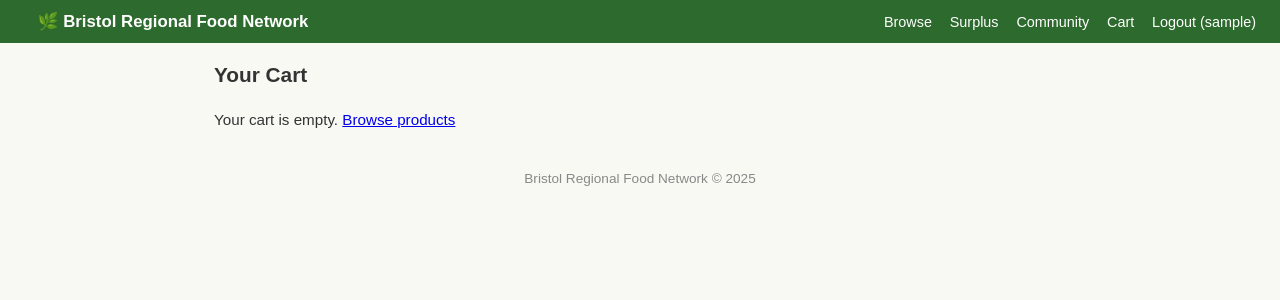
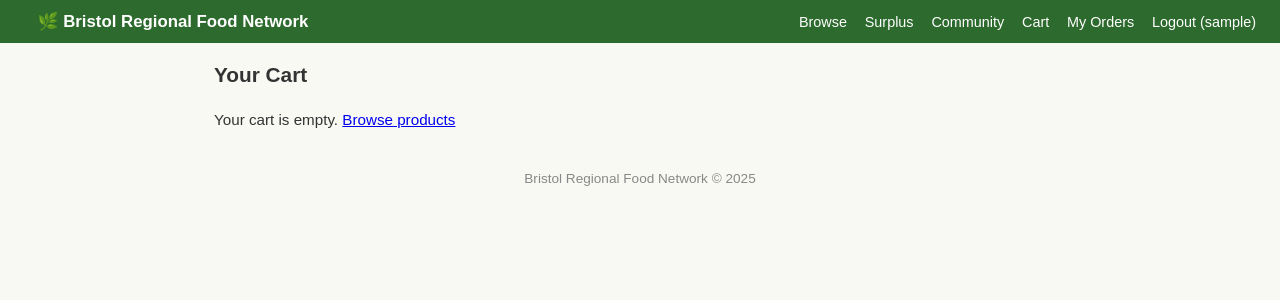
Before and after one commit to JamieAtGit/DAESDev, a Django app: page /cart/ in a window 1280 px wide. Shown: the top 300 px of the page. Run offline with Django 4.2, Linux system fonts and the light colour scheme; the visitor is signed in with stand-in values (Sample User, id 1).

Commit message:
add orders and my orders links to navigation

```diff
--- a/templates/base.html
+++ b/templates/base.html
@@ -38,8 +38,13 @@
             <a href="/community/">Community</a>
             {% if user.is_authenticated %}
                 <a href="/cart/">Cart</a>
+                {% if user.role != 'producer' %}
+                    <a href="/my-orders/">My Orders</a>
+                {% endif %}
                 {% if user.role == 'producer' %}
                     <a href="/dashboard/">Dashboard</a>
+                    <a href="/orders/">Orders</a>
+                    <a href="/settlements/">Settlements</a>
                 {% endif %}
                 <a href="/logout/">Logout ({{ user.username }})</a>
             {% else %}
```
